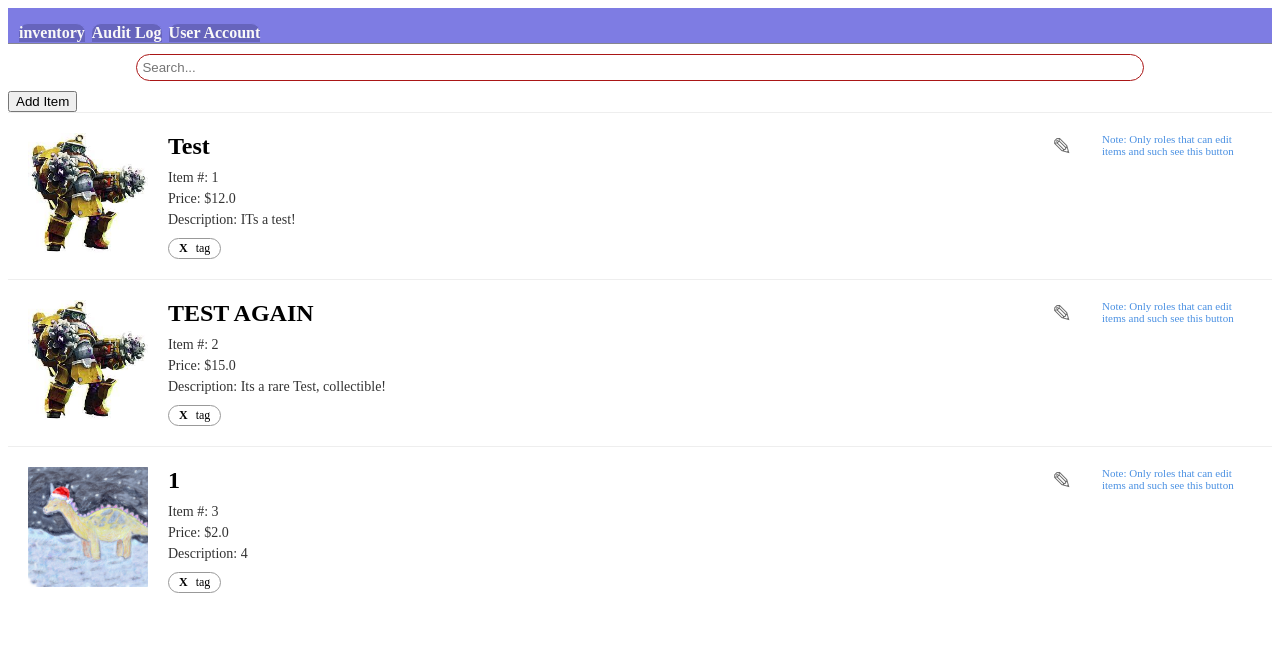
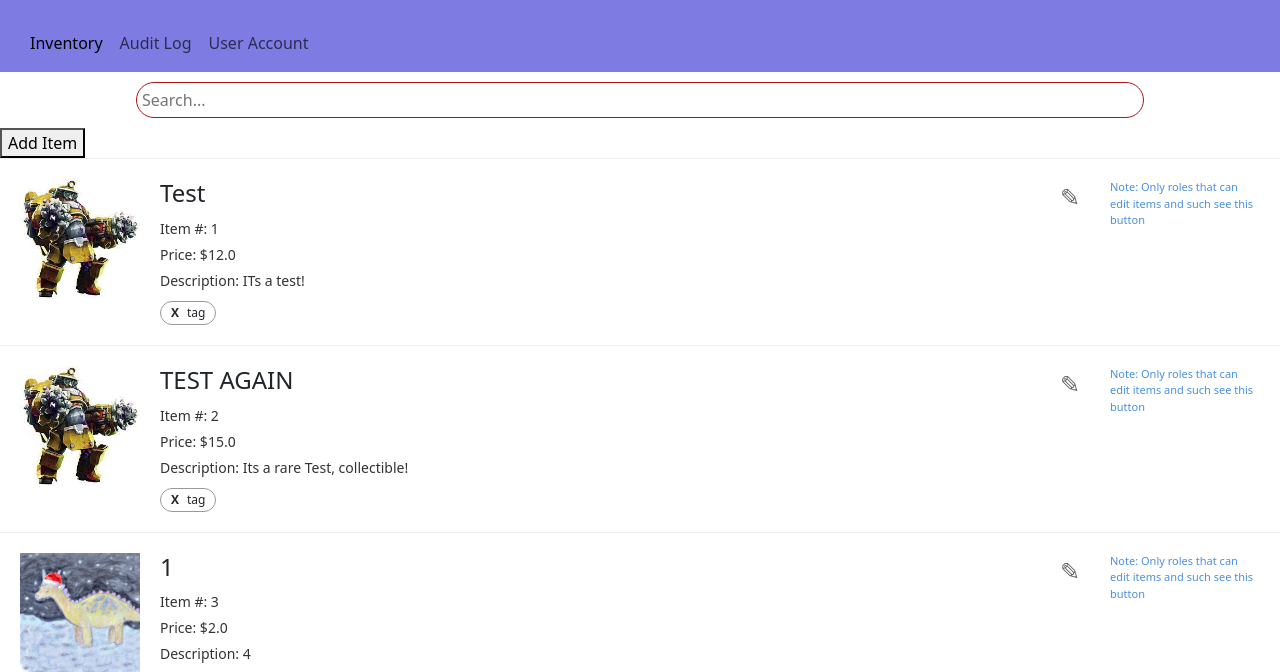
Before and after one commit to StegosaurusLlama/LETU-Inventory-Management-System, a Flask app: page /inventory in a window 1280 px wide. Shown: the top 672 px of the page. Run offline with Flask 3, Linux system fonts and the light colour scheme; data comes from the database, SQL or seed files in the repository; some libraries are stand-ins or nearby versions.

Commit message:
navbar change

```diff
--- a/templates/inventory-page.html
+++ b/templates/inventory-page.html
@@ -6,13 +6,20 @@
     <title>Inventory list</title>
     <link rel="stylesheet" type="text/css" href="{{ url_for('static', filename='head-style.css') }}">
     <link rel="stylesheet" type="text/css" href="{{ url_for('static', filename='inventory-list.css') }}">
+    <link href="https://cdn.jsdelivr.net.cn/npm/bootstrap@5.3.3/dist/css/bootstrap.min.css" rel="stylesheet" integrity="sha384-QWTKZyjpPEjISv5WaRU9OFeRpok6YctnYmDr5pNlyT2bRjXh0JMhjY6hW+ALEwIH" crossorigin="anonymous">
 </head>
 <body>
     <header class="tab-container">
-        <a href="" class="nav-btn">inventory</a>
-        <a href="" class="nav-btn">Audit Log</a>
-        <a href="" class="nav-btn">User Account</a>
-    </header>
+    <nav class="navbar navbar-expand-lg custom-navbar">
+        <div class="container-fluid">
+            <div class="navbar-nav">
+                <a class="nav-link nav-btn active" href="#">Inventory</a>
+                <a class="nav-link nav-btn" href="#">Audit Log</a>
+                <a class="nav-link nav-btn" href="#">User Account</a>
+            </div>
+        </div>
+    </nav>
+</header>
     <div class="search-bar">
         <input type="text" placeholder="Search...">
     </div>
@@ -59,6 +66,7 @@
         </div>
     {% endfor %}
 <script src="{{ url_for('static', filename='inventory-script.js') }}"></script>
+<script src="https://cdn.jsdelivr.net.cn/npm/bootstrap@5.3.3/dist/js/bootstrap.bundle.min.js" integrity="sha384-YvpcrYf0tY3lHB60NNkmXc5s9fDVZLESaAA55NDzOxhy9GkcIdslK1eN7N6jIeHz" crossorigin="anonymous"></script>
 
 </body>
 </html>
```
